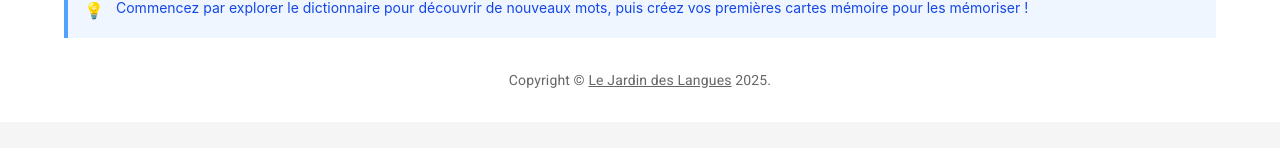
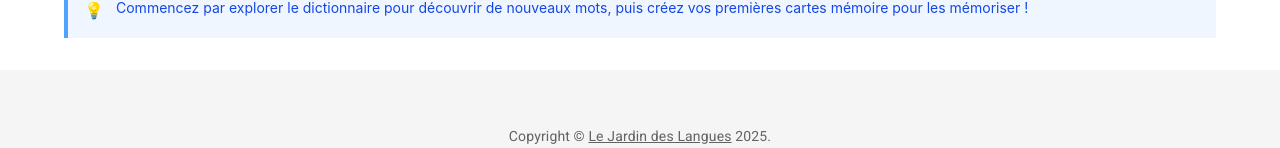
Before and after one commit to Enaell/LeJardinDesLangues, a React (Vite) app in the folder client/: page / in a window 1280 px wide. Shown: the part 795-943 px from the top of the page. Built offline with nearby package versions, Linux system fonts and the light colour scheme; no server answers.

Commit message:
feat: refactor layout and route components for consistency and add Copyright component

```diff
--- a/client/src/core/components/layout/Layout.tsx
+++ b/client/src/core/components/layout/Layout.tsx
@@ -11,12 +11,13 @@ import {
   Menu,
   MenuItem
 } from '@mui/material';
+import { Copyright } from '../ui/Copiright';
 
-interface LayoutProps {
+type LayoutProps = {
   children: React.ReactNode;
-}
+};
 
-export default function Layout({ children }: LayoutProps) {
+export const Layout = ({ children }: LayoutProps) => {
   const [anchorEl, setAnchorEl] = React.useState<null | HTMLElement>(null);
   const open = Boolean(anchorEl);
 
@@ -110,16 +111,9 @@ export default function Layout({ children }: LayoutProps) {
 
       <Box component="footer" sx={{ py: 3, px: 2, mt: 'auto', backgroundColor: 'grey.100' }}>
         <Container maxWidth="sm">
-          <Typography variant="body2" color="text.secondary" align="center">
-            {'Copyright © '}
-            <Link color="inherit" to="/">
-              Le Jardin des Langues
-            </Link>{' '}
-            {new Date().getFullYear()}
-            {'.'}
-          </Typography>
+          <Copyright />
         </Container>
       </Box>
     </Box>
   );
-}
+};
--- a/client/src/core/components/layout/index.ts
+++ b/client/src/core/components/layout/index.ts
@@ -1,2 +1,2 @@
 // Core layout components exports
-export { default as Layout } from './Layout';
+export { Layout } from './Layout';
--- /dev/null
+++ b/client/src/core/components/ui/Copiright.tsx
@@ -0,0 +1,21 @@
+import { Link, Typography } from "@mui/material";
+
+export const Copyright = () => {
+  return (
+    <Typography
+      variant="body2"
+      align="center"
+      sx={{
+        color: 'text.secondary',
+        mt: 4,
+      }}
+    >
+      {'Copyright © '}
+      <Link color="inherit" href="https://github.com/Enaell/LeJardinDesLangues">
+        Le Jardin des Langues
+      </Link>{' '}
+      {new Date().getFullYear()}
+      {'.'}
+    </Typography>
+  );
+};
--- a/client/src/core/components/ui/ProTip.tsx
+++ b/client/src/core/components/ui/ProTip.tsx
@@ -1,9 +1,9 @@
 import React from 'react';
 
-interface ProTipProps {
+type ProTipProps = {
   children: React.ReactNode;
   className?: string;
-}
+};
 
 export const ProTip = ({ children, className = '' }: ProTipProps) => {
   return (
--- a/client/src/routes/community.tsx
+++ b/client/src/routes/community.tsx
@@ -1,6 +1,6 @@
 import { createFileRoute } from '@tanstack/react-router';
 
-export function CommunityPage() {
+const CommunityPage = () => {
   return (
     <div className="min-h-screen bg-gray-50">
       <div className="container mx-auto px-4 py-8">
@@ -12,7 +12,7 @@ export function CommunityPage() {
       </div>
     </div>
   );
-}
+};
 
 export const Route = createFileRoute('/community')({
   component: CommunityPage,
--- a/client/src/routes/dictionary.tsx
+++ b/client/src/routes/dictionary.tsx
@@ -1,6 +1,6 @@
 import { createFileRoute } from "@tanstack/react-router";
 
-export function DictionaryPage() {
+const DictionaryPage = () => {
   return (
     <div className="min-h-screen bg-gray-50">
       <div className="container mx-auto px-4 py-8">
@@ -12,7 +12,7 @@ export function DictionaryPage() {
       </div>
     </div>
   );
-}
+};
 
 export const Route = createFileRoute('/dictionary')({
   component: DictionaryPage,
--- a/client/src/routes/exercises.tsx
+++ b/client/src/routes/exercises.tsx
@@ -1,6 +1,6 @@
 import { createFileRoute } from '@tanstack/react-router';
 
-export function ExercisesPage() {
+const ExercisesPage = () => {
   return (
     <div className="min-h-screen bg-gray-50">
       <div className="container mx-auto px-4 py-8">
@@ -12,7 +12,7 @@ export function ExercisesPage() {
       </div>
     </div>
   );
-}
+};
 
 export const Route = createFileRoute('/exercises')({
   component: ExercisesPage,
--- a/client/src/routes/flashcards.tsx
+++ b/client/src/routes/flashcards.tsx
@@ -1,6 +1,6 @@
 import { createFileRoute } from '@tanstack/react-router';
 
-export function FlashcardsPage() {
+const FlashcardsPage = () => {
   return (
     <div className="min-h-screen bg-gray-50">
       <div className="container mx-auto px-4 py-8">
@@ -12,7 +12,7 @@ export function FlashcardsPage() {
       </div>
     </div>
   );
-}
+};
 
 export const Route = createFileRoute('/flashcards')({
   component: FlashcardsPage,
--- a/client/src/routes/index.tsx
+++ b/client/src/routes/index.tsx
@@ -11,27 +11,7 @@ import CardContent from '@mui/material/CardContent';
 import CardActions from '@mui/material/CardActions';
 import { PopoverMenu, ProTip } from '../core/components/ui';
 
-function Copyright() {
-  return (
-    <Typography
-      variant="body2"
-      align="center"
-      sx={{
-        color: 'text.secondary',
-        mt: 4,
-      }}
-    >
-      {'Copyright © '}
-      <MuiLink color="inherit" href="https://github.com/Enaell/LeJardinDesLangues">
-        Le Jardin des Langues
-      </MuiLink>{' '}
-      {new Date().getFullYear()}
-      {'.'}
-    </Typography>
-  );
-}
-
-export default function HomePage() {
+export const HomePage = () => {
   const features = [
     {
       title: 'Dictionnaire',
@@ -120,12 +100,10 @@ export default function HomePage() {
           Commencez par explorer le dictionnaire pour découvrir de nouveaux mots,
           puis créez vos premières cartes mémoire pour les mémoriser !
         </ProTip>
-
-        <Copyright />
       </div>
     </Container>
   );
-}
+};
 
 
 export const Route = createFileRoute('/')({
--- a/client/src/routes/profile.tsx
+++ b/client/src/routes/profile.tsx
@@ -1,6 +1,6 @@
 import { createFileRoute } from '@tanstack/react-router';
 
-export function ProfilePage() {
+const ProfilePage = () => {
   return (
     <div className="min-h-screen bg-gray-50">
       <div className="container mx-auto px-4 py-8">
@@ -12,7 +12,7 @@ export function ProfilePage() {
       </div>
     </div>
   );
-}
+};
 
 export const Route = createFileRoute('/profile')({
   component: ProfilePage,
```
Also changed, not shown: 1 other file (tests, documents, lock files or other folders).
